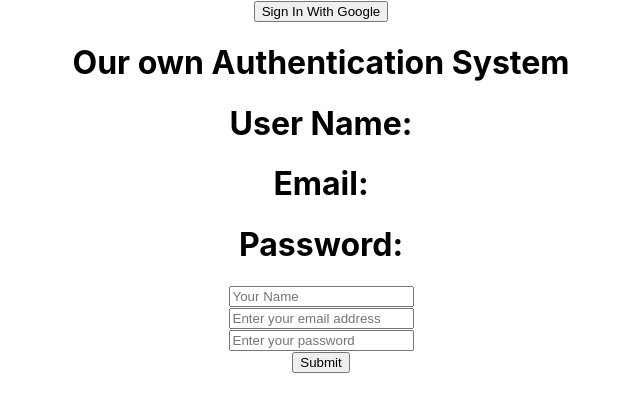
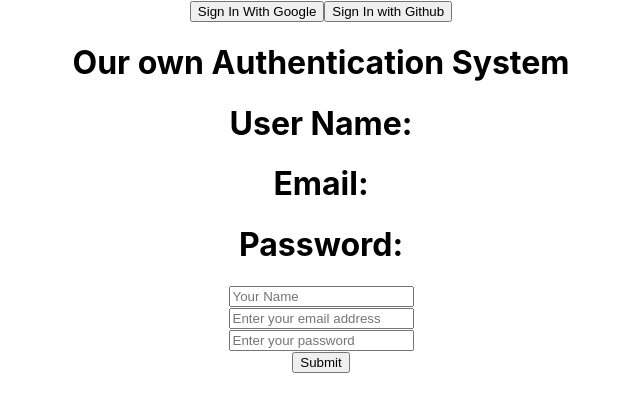
Before and after one commit to 0nahid/firebase-login-prac, a React (Create React App) app: page / in a window 1280 px wide. Shown: the top 412 px of the page, without its empty margins (319-959 px from the left). Built offline with nearby package versions, Linux system fonts and the light colour scheme.

Commit message:
added github signin method

```diff
--- a/src/Home/Home.jsx
+++ b/src/Home/Home.jsx
@@ -4,6 +4,7 @@ import {
   GoogleAuthProvider,
   signInWithPopup,
   createUserWithEmailAndPassword,
+  GithubAuthProvider,
   signOut,
 } from "firebase/auth";
 import React, { useState } from "react";
@@ -12,6 +13,7 @@ initializeApp(firebaseConfig);
 
 const auth = getAuth();
 const provider = new GoogleAuthProvider();
+const gitProvider = new GithubAuthProvider();
 
 const Home = () => {
   const [user, setUser] = useState({
@@ -71,9 +73,21 @@ const Home = () => {
           newUserInfo.success = false;
           setUser(newUserInfo);
         });
-      console.log("submitting");
     }
     e.preventDefault();
+  };
+
+  const handleGithubSignIn = (e) => {
+    signInWithPopup(auth, gitProvider)
+      .then((result) => {
+        console.log(result);
+      })
+      .catch((error) => {
+        // Handle Errors here.
+        const errorCode = error.code;
+        const errorMessage = error.message;
+        console.log(errorCode , errorMessage);
+      });
   };
 
   const handleChange = (e) => {
@@ -113,6 +127,7 @@ const Home = () => {
           />
         </div>
       )}
+      <button onClick={handleGithubSignIn}>Sign In with Github</button>
       <h1>Our own Authentication System</h1>
       <h1>User Name: {user.name}</h1>
       <h1>Email: {user.email}</h1>
@@ -133,7 +148,7 @@ const Home = () => {
           onBlur={handleChange}
           required
         />
-        {"  "} <span>{user.error}</span>
+        {"  "}
         <br />
         <input
           type="password"
@@ -146,6 +161,10 @@ const Home = () => {
         <br />
         <input type="submit" value="Submit" />
       </form>
+      {user.success && (
+        <p style={{ color: "green" }}>User successfully authenticated</p>
+      )}
+      {user.error && <p style={{ color: "red" }}>{user.error}</p>}
     </div>
   );
 };
```
